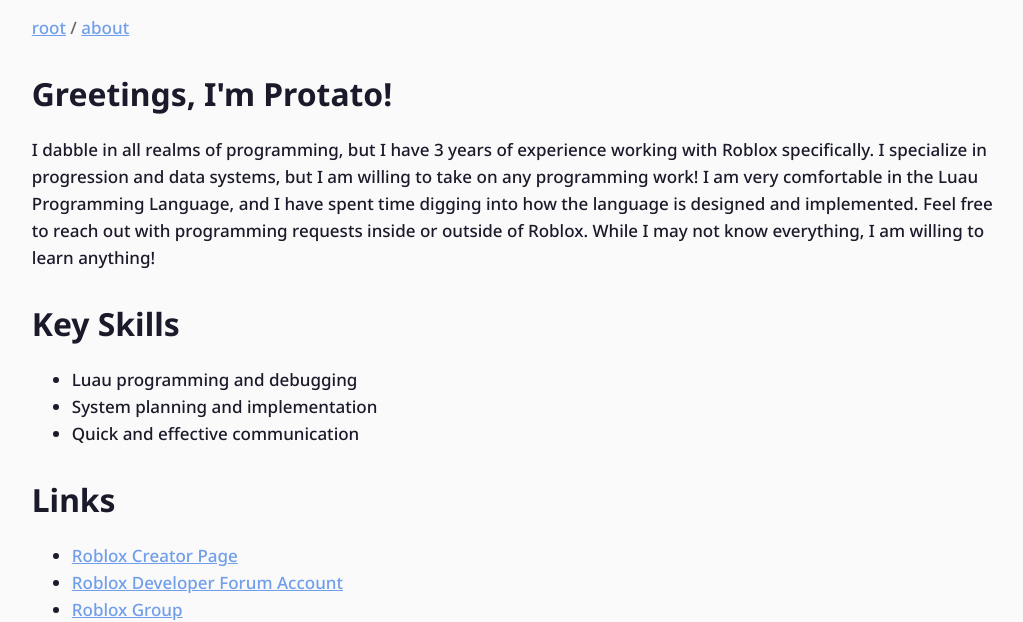
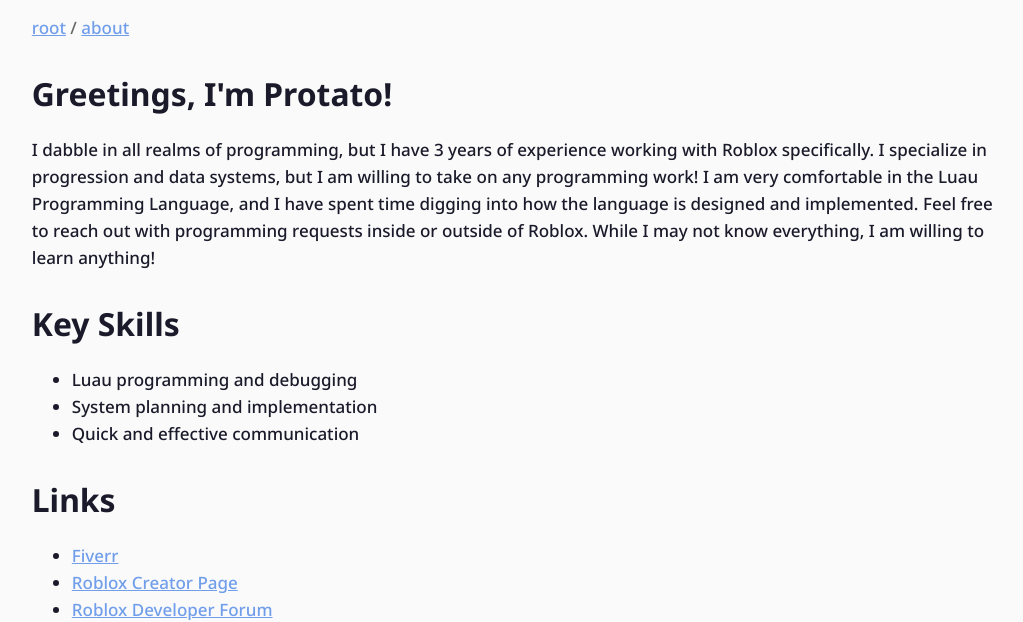
Before and after one commit to Roman-Stanuch/protato.dev, an Eleventy site: page src/about/index.njk in a window 1280 px wide. Shown: the part 186-808 px from the top of the page, without its empty margins (122-1145 px from the left). Built offline with nearby package versions, Linux system fonts and the light colour scheme; Eleventy itself is replaced by a stand-in of ours; files that its build step writes are made by us from their sources.

Commit message:
Update index.njk

```diff
--- a/src/about/index.njk
+++ b/src/about/index.njk
@@ -24,7 +24,8 @@ title: protato | about
 
 <h2>Links</h2>
 <ul>
+    <li><a href="https://www.fiverr.com/s/zWaZdbo" target="_blank">Fiverr</a></li>
     <li><a href="https://create.roblox.com/talent/creators/450666657" target="_blank">Roblox Creator Page</a></li>
-    <li><a href="https://devforum.roblox.com/u/KyloRen81611/activity" target="_blank">Roblox Developer Forum Account</a></li>
+    <li><a href="https://devforum.roblox.com/u/KyloRen81611/activity" target="_blank">Roblox Developer Forum</a></li>
     <li><a href="https://www.roblox.com/communities/34207260/Polygonal-Laboratories#!/about" target="_blank">Roblox Group</a></li>
 </ul>
```
